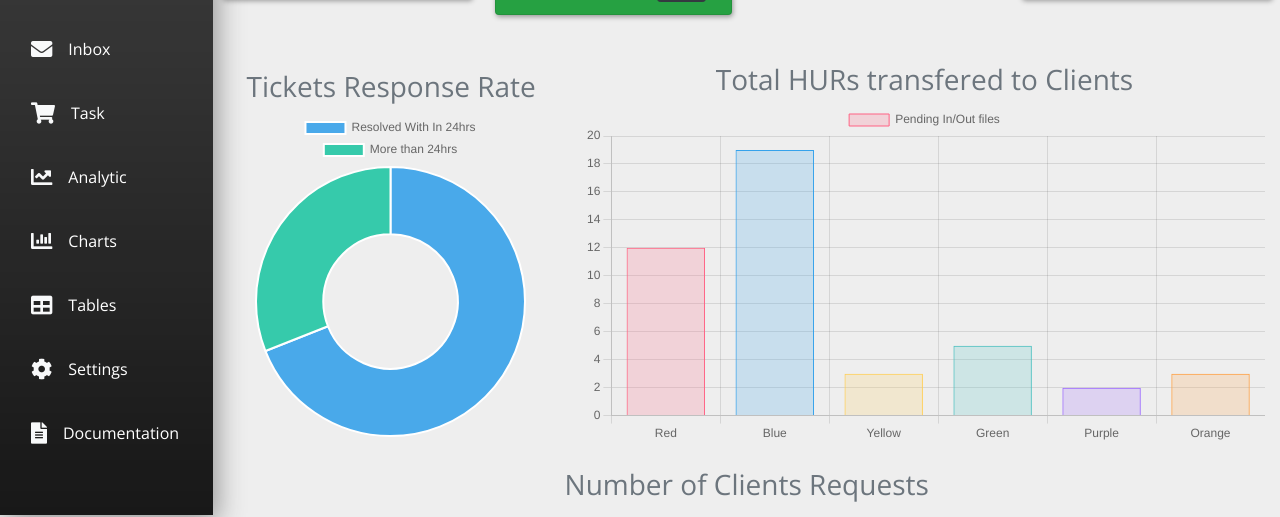
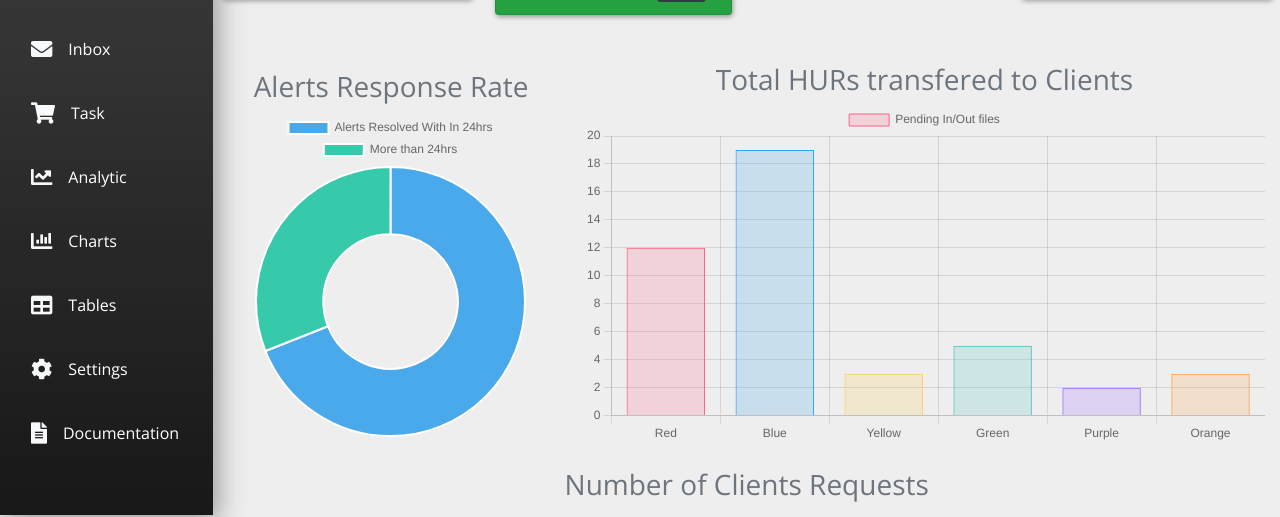
Before and after one commit to bmuhamood/bmuhamood.github.io, a plain HTML site: page analytics.html in a window 1280 px wide. Shown: the part 285-802 px from the top of the page. Drawn offline with nearby package versions, Linux system fonts and the light colour scheme.

Commit message:
corected links and graphs issues

```diff
--- a/analytics.html
+++ b/analytics.html
@@ -181,7 +181,7 @@
             <div class="row align-items-center">
 
               <div class="col-xl-4 col-12 mb-4 mb-xl-0">
-                <h3 class="text-muted text-center md-3">Tickets Response Rate</h3>
+                <h3 class="text-muted text-center md-3">Alerts Response Rate</h3>
                 <canvas id="myChart"></canvas>
               </div>
               <div class="col-xl-8 col-12">
--- a/js/graphs.js
+++ b/js/graphs.js
@@ -1,4 +1,4 @@
-let labels1 = ['Resolved With In 24hrs', 'More than 24hrs'];
+let labels1 = ['Alerts Resolved With In 24hrs', 'More than 24hrs'];
 let data1 = [69, 31];
 let colors1 = ['#49A9EA', '#36CAAB'];
 let myChart1 = document.getElementById("myChart").getContext('2d');
```
